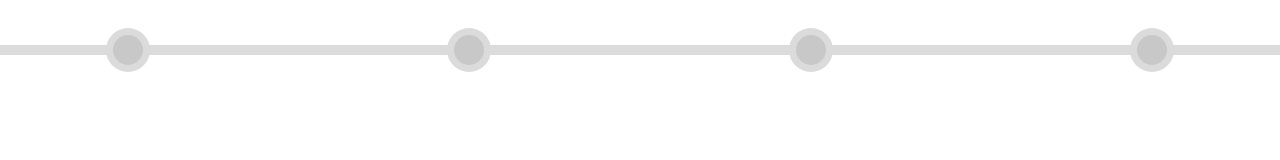
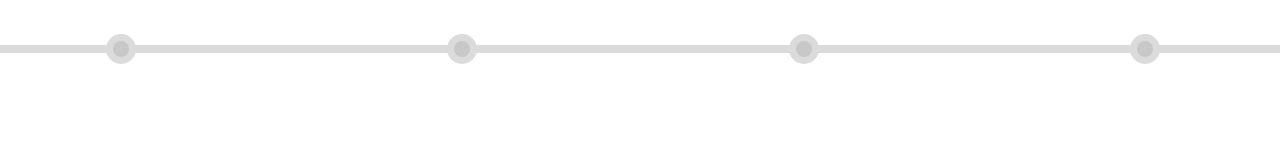
Before and after one commit to luckyjing/timeline, a plain HTML site: page example/index.html in a window 1280 px wide. Drawn offline with nearby package versions, Linux system fonts and the light colour scheme.

Commit message:
change px to rem

```diff
--- a/src/timeline.css
+++ b/src/timeline.css
@@ -11,20 +11,20 @@
     content: '';
     position: absolute;
     top: 45px;
-    height: 10px;
+    height: 0.5rem;
     width: 100%;
     background: #dbdbdb;
 }
 .timeline > .line > .timline-dot {
     z-index: 100;
-    width: 30px;
-    height: 30px;
+    width: 1rem;
+    height: 1rem;
     position: absolute;
     color: #fff;
     background: #c8c8c8;
     border-radius: 50%;
     box-shadow: 0 0 0 7px #dbdbdb;
-    top:-10px;
+    top:-.25rem;
 }
 .color{
     background: #fc8c84!important;
@@ -34,6 +34,6 @@
     content: '';
     position: absolute;
     top: 45px;
-    height: 10px;
+    height: 0.5rem;
     background:#fc8c84;
 }
```
